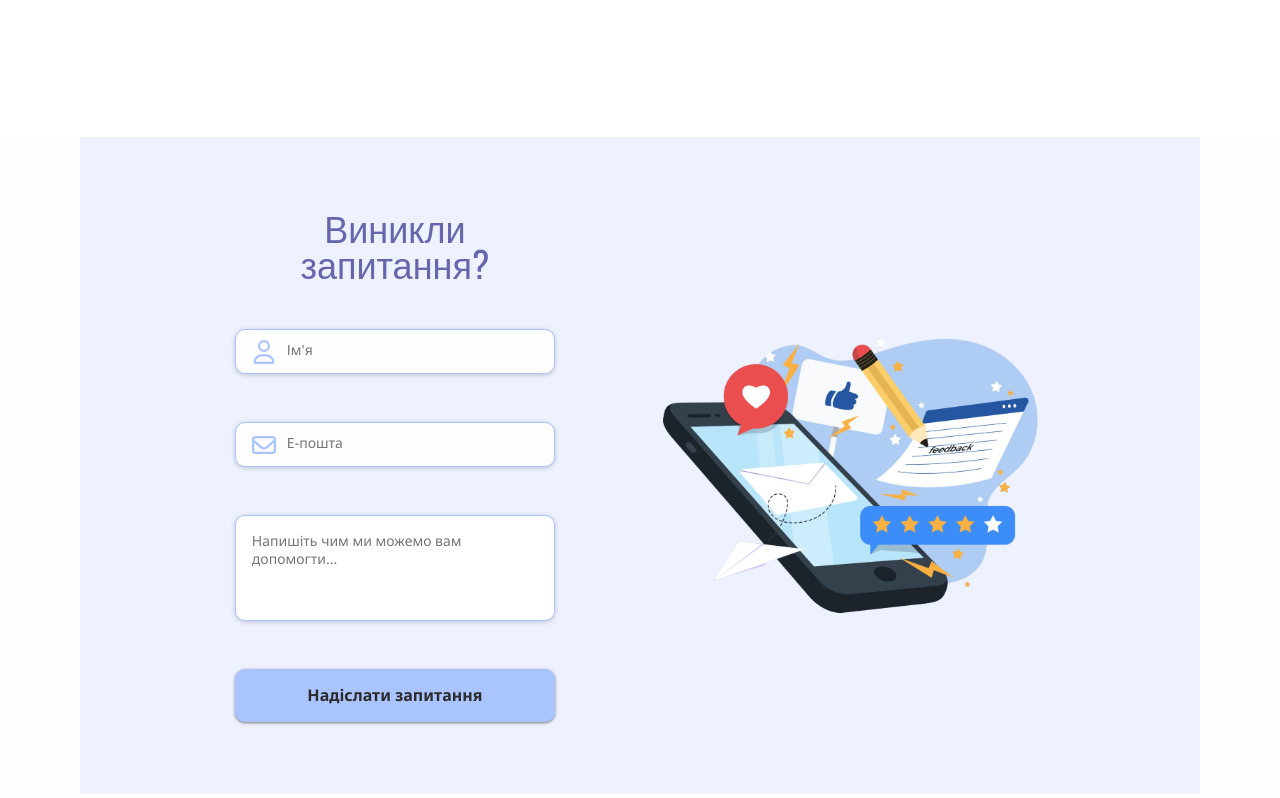
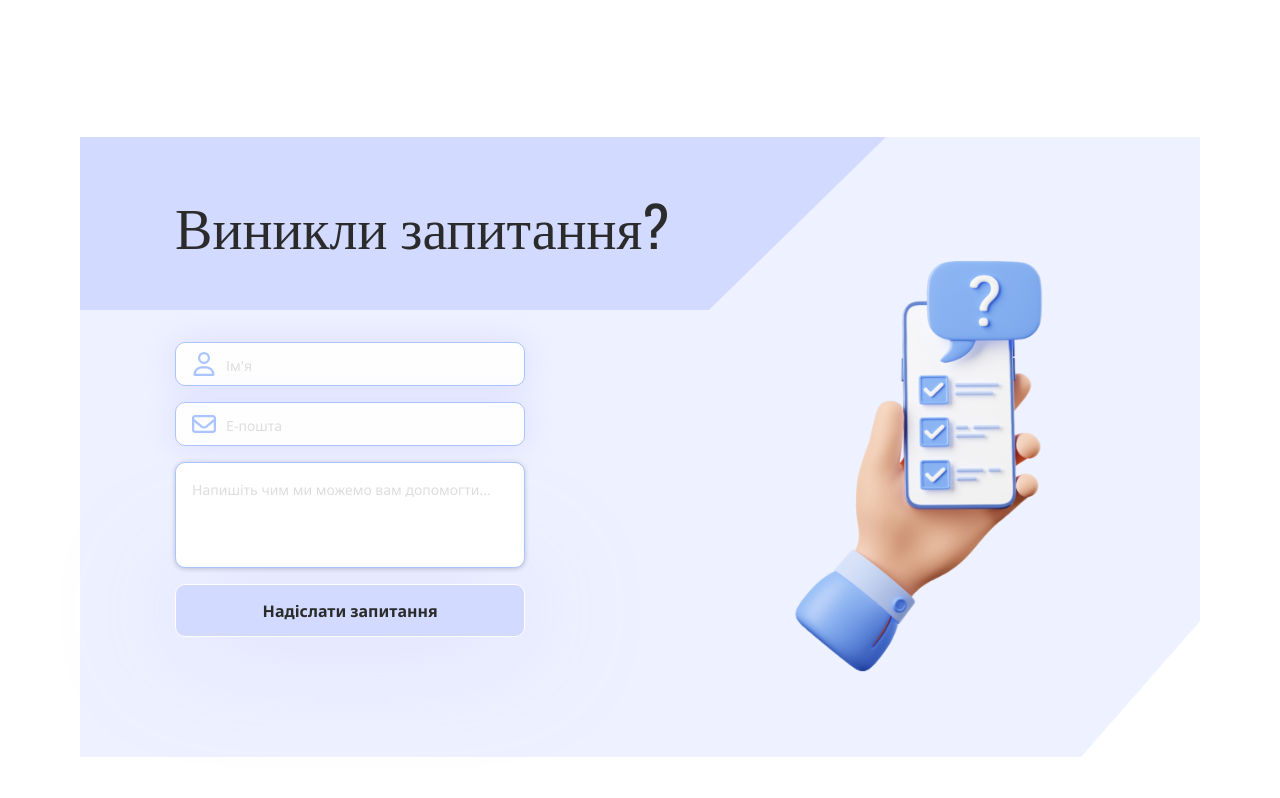
Before and after one commit to GamerizeUa/Gamerize, a React (Vite) app in the folder my-app/: page / in a window 1280 px wide. Shown: the part 3522-4320 px from the top of the page. Built offline with nearby package versions, Linux system fonts and the light colour scheme.

Commit message:
SCRUM-15: changed form`s and button's styles, added error border, reset input focus after submitting

```diff
--- a/my-app/src/components/landing-page/Button/Button.module.css
+++ b/my-app/src/components/landing-page/Button/Button.module.css
@@ -5,24 +5,29 @@
     justify-content: center;
     align-items: center;
     border-radius: 10px;
-    background: #AAC4FF;
-    border: #AAC4FF;
     text-align: center;
     color: #2B2B2B;
-    font-size: 16px;
+    font-family: Noto Sans;
+    font-size: 12px;
+    font-style: normal;
     font-weight: 700;
-    line-height: 16%;
-    box-shadow: 0 1px 3px 1px rgba(0, 0, 0, 0.15), 0 1px 2px 0 rgba(0, 0, 0, 0.30);
+    border: 1px solid #FEFEFE;
+    background: #D2DAFF;
+    box-shadow: 0 0 120px 0 rgba(177, 178, 255, 0.35);
 }
 
 .landingPage_button:hover{
-    background-color: #84A9FC;
-    border: 1px solid #84A9FC;
+    background-color: #AAC4FF;
     transition: all 0.3s ease-in-out;
     cursor: pointer;
 }
 
 .landingPage_button:active{
-    background-color: #84A9FC;
-    border: 1px solid #84A9FC;
+    background-color: #AAC4FF;
 }
+
+@media screen and (min-width: 744px){
+    .landingPage_button{
+        font-size: 16px;
+    }
+}
--- a/my-app/src/components/landing-page/QuestioningForm/QuestioningForm.jsx
+++ b/my-app/src/components/landing-page/QuestioningForm/QuestioningForm.jsx
@@ -21,7 +21,7 @@ export const QuestioningForm = () => {
         description: yup.string().required("Введіть запитання")
     });
 
-    const {register, handleSubmit, formState: {errors}} = useForm({
+    const {register, handleSubmit, formState: {errors}, reset} = useForm({
         resolver: yupResolver(schema)
     });
 
@@ -35,7 +35,10 @@ export const QuestioningForm = () => {
         // TODO post request
         //Axios.post('', data).then().catch()
 
-        formRef.current.reset();
+        reset();
+        setFocusedName(false);
+        setFocusedEmail(false);
+        setFocusedDescription(false);
     }
 
     return (
@@ -43,9 +46,11 @@ export const QuestioningForm = () => {
             <div className={styles.feedback_outerContainer + " container"}>
                 <div className={styles.feedback_container }>
                     <div className={styles.feedback_formBlock}>
-                        <p className={styles.feedback_title}>Виникли запитання?</p>
+                        <div className={styles.feedback_titleContainer}>
+                            <p className={styles.feedback_title}>Виникли запитання?</p>
+                        </div>
                         <form className={styles.feedback_form} ref={formRef}  onSubmit={handleSubmit(onSubmit)}>
-                            <div className={`${styles.input_container} ${isFocusedName ? styles.focusedInput : ''}`}>
+                            <div className={`${styles.input_container} ${errors.name?.message ? styles.input_errorBorder : ''} ${isFocusedName ? styles.focusedInput : ''} `}>
                                 <FontAwesomeIcon icon={faUser} className={styles.input_icon}/>
                                 <input
                                     type="text"
@@ -55,7 +60,7 @@ export const QuestioningForm = () => {
                                     {...register("name")} />
                                 <p className={styles.input_error}>{errors.name?.message}</p>
                             </div>
-                            <div className={`${styles.input_container} ${isFocusedEmail ? styles.focusedInput : ''}`}>
+                            <div className={`${styles.input_container} ${errors.email?.message ? styles.input_errorBorder : ''} ${isFocusedEmail ? styles.focusedInput : ''}`}>
                                 <FontAwesomeIcon icon={faEnvelope} className={styles.input_icon}/>
                                 <input
                                     type="email"
@@ -68,7 +73,7 @@ export const QuestioningForm = () => {
                             <div className={styles.input_textareaContainer}>
                         <textarea
                             placeholder="Напишіть чим ми можемо вам допомогти..."
-                            className={styles.input_textarea}
+                            className={`${styles.input_textarea} ${errors.description?.message ? styles.input_errorBorder : ''}`}
                             onFocus={() => handleFocus(setFocusedDescription, setFocusedName, setFocusedEmail)}
                             {...register("description")} />
                                 <p className={`${styles.input_error} ${styles.inputTextarea_input}`}>{errors.description?.message}</p>
--- a/my-app/src/components/landing-page/QuestioningForm/QuestioningForm.module.css
+++ b/my-app/src/components/landing-page/QuestioningForm/QuestioningForm.module.css
@@ -1,20 +1,26 @@
 .feedback{
-    background-color: #FEFEFE;
-    padding-bottom: 120px;
-}
-
-.feedback_outerContainer{
-    padding: 0 80px;
+    padding-bottom: 48px;
 }
 
 .feedback_container{
     background-color: #EEF1FF;
     width: 100%;
-    gap: 5.78%;
     display: flex;
-    flex-direction: row;
     justify-content: center;
-    padding: 72px 15px;
+    padding-bottom: 49px;
+    position: relative;
+}
+
+.feedback_container::after{
+    content: '';
+    position: absolute;
+    bottom: 0;
+    right: 0;
+    width: 0;
+    height: 0;
+    border-left: 32px solid transparent;
+    border-top: 47px solid transparent;
+    border-right: 32px solid #fff;
 }
 
 .feedback_formBlock{
@@ -22,64 +28,85 @@
     flex-direction: column;
     align-items: center;
     justify-content: center;
-    width: 33.25%;
-    min-width: 370px;
-    max-width: 400px;
-    gap: 48px;
-    padding: 0 25px;
+    width: 100%;
+    gap: 24px;
+}
+
+.feedback_titleContainer{
+    width: 100%;
+    height: 75px;
+    background-color: #D2DAFF;
+    display: flex;
+    justify-content: center;
+    position: relative;
+}
+
+.feedback_titleContainer::after{
+    content: '';
+    position: absolute;
+    bottom: 0;
+    right: 0;
+    width: 0;
+    height: 0;
+    border-left: 40px solid transparent;
+    border-top: 74px solid transparent;
+    border-right: 40px solid #EEF1FF;
 }
 
 .feedback_title{
-    color: #6566AC;
-    font-family: 'Oswald', sans-serif;
     text-align: center;
-    font-size: 36px;
     font-weight: 400;
     margin: 0;
+    color: #2B2B2B;
+    padding-top: 25px;
+    font-family: Oswald;
+    font-size: 24px;
 }
 
 .feedback_form{
     display: inline-flex;
     flex-direction: column;
     align-items: center;
-    width: 100%;
-    gap: 48px;
+    width: 88.19%;
+    min-width: 254px;
+    max-width: 400px;
+    gap: 16px;
 }
 
 .input_container {
     position: relative;
-    padding: 9px 51px 12px 51px ;
+    padding: 10px 16px 10px 50px ;
     width: 100%;
-    min-width: 320px;
-    max-width: 350px;
-    height: 45px;
+    min-width: 188px;
+    height: 44px;
     border-radius: 10px;
     box-sizing: border-box;
     border: 1px solid #AAC4FF;
     background-color: #FEFEFE;
-    box-shadow: 0 1px 5px 0 rgba(0, 0, 0, 0.20);
+    box-shadow: 0 0 30px 0 rgba(177, 178, 255, 0.30);
 }
 
 .input_field {
-    font-family: Noto Sans sans-serif;
     box-sizing: border-box;
     font-weight: 400;
-    font-size: 14px;
     background-color: #FEFEFE;
     width: 100%;
     height: 24px;
     border: none;
-    line-height: 130%;
+    font-family: Noto Sans;
+    font-size: 12px;
+    line-height: 150%;
 }
 
 .input_field:focus{
     outline: none;
 }
 
-.input_field::placeholder{
-    font-family: 'Noto Sans', sans-serif;
+.input_field::placeholder, .input_textarea::placeholder{
+    font-family: 'Noto Sans';
+    color: #DDD;
     font-weight: 400;
-    font-size: 14px;
+    font-size: 12px;
 }
 
 .input_icon {
@@ -98,8 +125,7 @@
     flex-direction: column;
     position: relative;
     width: 100%;
-    min-width: 320px;
-    max-width: 350px;
+    min-width: 256px;
 }
 
 .input_textarea{
@@ -108,45 +134,233 @@
     padding: 16px;
     align-items: flex-start;
     border-radius: 10px;
-    border: 0.5px solid  #AAC4FF;
+    border: 1px solid  #AAC4FF;
     background: #FFF;
-    font-size: 14px;
+    font-size: 12px;
     font-weight: 400;
-    line-height: 130%;
+    line-height: 150%;
     resize: none;
     box-shadow: 0 1px 5px 0 rgba(0, 0, 0, 0.20);
 }
 
 .input_textarea:focus{
     outline: none;
-    border: 2px solid #84A9FC;
+    border: 1px solid #84A9FC;
 }
 
 .input_error{
-    color: red;
+    color: #FF0000;
     position: absolute;
     top: 100%;
-    margin: 10px 0 0 0;
+    font-size: 10px;
+    margin: 2px 0 0 0;
     display: flex;
     align-self: flex-start;
 }
 
+.input_errorBorder{
+    border: 1px solid #FF0000 !important;
+}
+
 .inputTextarea_input{
-    margin-left: 51px;
+    margin-left: 50px;
 }
 
 .focusedInput{
-    border: 2px solid #84A9FC;
+    border: 1px solid #84A9FC;
 }
 
 .feedback_imageContainer{
-    display: flex;
-    align-items: center;
-    justify-content: center;
-    width: 39.2%;
+    display: none;
 }
 
-.feedback_image{
-    width: 34.93vw;
-    max-width: 503px;
+@media screen and (min-width: 744px){
+    .feedback{
+        padding-bottom: 78px;
+    }
+
+    .feedback_container{
+        padding-bottom: 72px;
+        justify-content: space-between;
+    }
+
+    .feedback_container::after{
+        border-left: 72px solid transparent;
+        border-top: 73px solid transparent;
+        border-right: 72px solid #fff;
+    }
+
+    .feedback_formBlock{
+        width: 62.5%;
+        gap: 46px;
+        align-items: flex-start;
+    }
+
+    .feedback_titleContainer{
+        height: 87px;
+        align-items: center;
+        justify-content: left;
+        padding-left: 21.17%;
+    }
+
+    .feedback_titleContainer::after{
+        display: none;
+    }
+
+    .feedback_title{
+        padding-top: 0;
+        font-family: Oswald;
+        font-size: 32px;
+    }
+
+    .feedback_form{
+        width: 62.5%;
+        min-width: 286px;
+        max-width: 350px;
+        margin-left: 21.17%;
+    }
+
+    .input_field::placeholder, .input_textarea::placeholder, .input_field, .input_textarea{
+        font-size: 14px;
+    }
+
+    .feedback_imageContainer{
+        display: flex;
+        align-items: center;
+        justify-content: center;
+        width: 37.5%;
+        position: relative;
+    }
+
+    .feedback_imageContainer::before{
+        content: '';
+        position: absolute;
+        top: 0;
+        left: 0;
+        width: 100%;
+        height: 87px;
+        background: #D2DAFF;
+        clip-path: polygon(0 0, 49.8% 0, 19.76% 100%, 0 100%);
+        padding-left: 1px;
+        margin-left: -1px;
+    }
+
+    .feedback_image{
+        display: block;
+        position: absolute;
+        width: 87.74%;
+        min-width: 224px;
+        min-height: 286px;
+        max-width: 270px;
+        max-height: 332px;
+        left: 0;
+        top: 25.70%;
+    }
 }
+
+@media screen and (min-width: 1280px){
+    .feedback{
+        padding-bottom: 144px;
+    }
+
+    .feedback_container{
+        padding-bottom: 120px;
+    }
+
+    .feedback_container::after{
+        border-left: 119px solid transparent;
+        border-top: 136px solid transparent;
+        border-right: 119px solid #fff;
+    }
+
+    .feedback_formBlock{
+        width: 55.98%;
+        gap: 32px;
+    }
+
+    .feedback_titleContainer{
+        height: 173px;
+        padding-left: 15.17%;
+    }
+
+    .feedback_title{
+        font-size: 56px;
+    }
+
+    .feedback_form{
+        width: 350px;
+        margin-left: 15.17%;
+        min-width: 350px;
+        max-width: 350px;
+    }
+
+    .feedback_imageContainer{
+        width: 44.02%;
+    }
+
+    .feedback_imageContainer::before{
+        height: 173px;
+        clip-path: polygon(0 0, 36.51% 0, 0.60% 100%, 0 100%);
+    }
+
+    .feedback_image{
+        width: 70.24%;
+        min-width: 347px;
+        min-height: 443px;
+        max-width: 360px;
+        max-height: 456px;
+        left: 10.93%;
+        top: 20.6%;
+    }
+}
+
+@media screen and (min-width: 1440px){
+    .feedback{
+        padding-bottom: 117px;
+    }
+
+    .feedback_container{
+        padding-bottom: 96px;
+    }
+
+    .feedback_container::after{
+        border-left: 138px solid transparent;
+        border-top: 119px solid transparent;
+        border-right: 138px solid #fff;
+    }
+
+    .feedback_formBlock{
+        width: 44.29%;
+        gap: 56px;
+    }
+
+    .feedback_titleContainer{
+        justify-content: left;
+        padding-left: 19.25%;
+    }
+
+    .feedback_form{
+        width: 350px;
+        min-width: 350px;
+        max-width: 350px;
+        margin-left: 19.25%;
+    }
+
+    .feedback_imageContainer{
+        width: 55.71%;
+    }
+
+    .feedback_imageContainer::before{
+        clip-path: polygon(0 0, 33.42% 0, 8.70% 100%, 0 100%);
+    }
+
+    .feedback_image{
+        width: 57.62%;
+        min-width: 412px;
+        min-height: 526px;
+        max-width: 422px;
+        max-height: 536px;
+        left: 27.55%;
+        top: 8.96%;
+    }
+}
```
Also changed, not shown: my-app/src/assets/images/feedback.svg.
